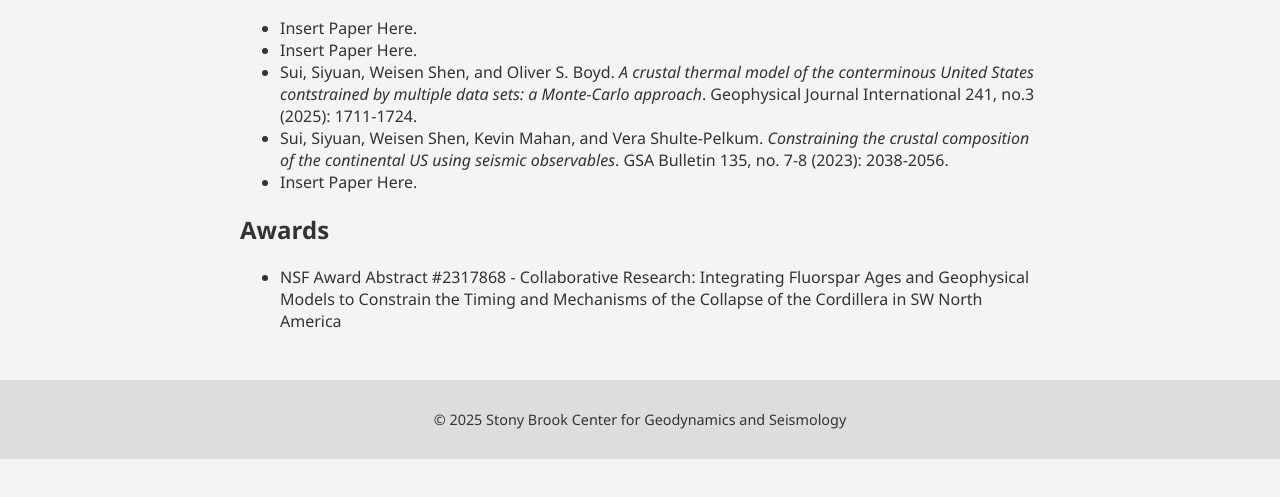
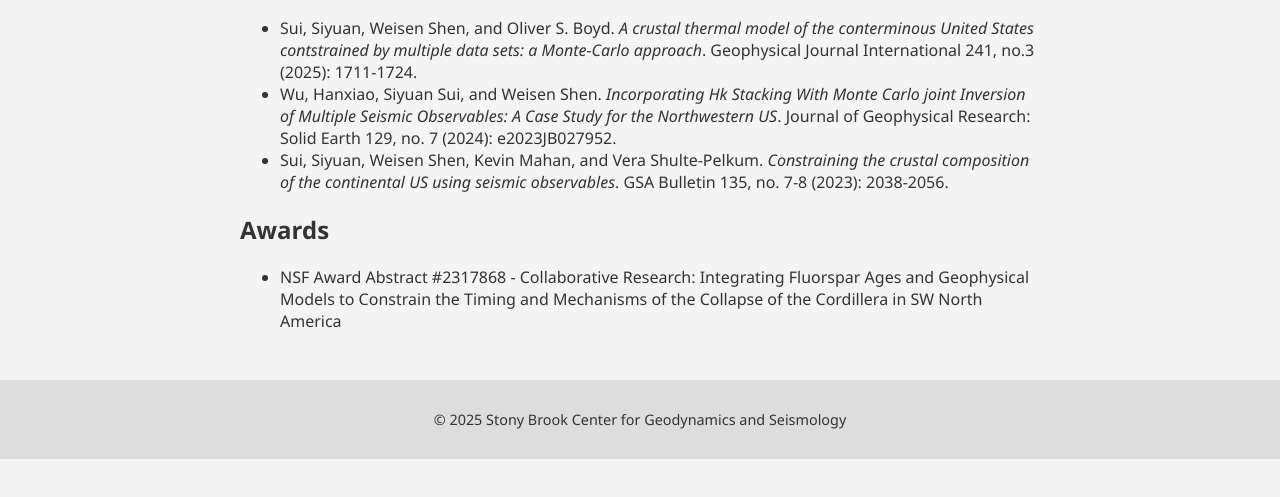
Before and after one commit to agroh02/pages-demo, a plain HTML site: page publications.html in a window 1280 px wide. Shown: the part 265-762 px from the top of the page. Drawn offline with Linux system fonts and the light colour scheme.

Commit message:
Update publications.html

```diff
--- a/publications.html
+++ b/publications.html
@@ -20,11 +20,9 @@
   <main>
     <h2>Publications</h2>
     <ul>
-      <li>Insert Paper Here.</li>
-      <li>Insert Paper Here.</li>
       <li>Sui, Siyuan, Weisen Shen, and Oliver S. Boyd. <em>A crustal thermal model of the conterminous United States contstrained by multiple data sets: a Monte-Carlo approach</em>. Geophysical Journal International 241, no.3 (2025): 1711-1724.</li>
+      <li>Wu, Hanxiao, Siyuan Sui, and Weisen Shen. <em>Incorporating Hk Stacking With Monte Carlo joint Inversion of Multiple Seismic Observables: A Case Study for the Northwestern US</em>. Journal of Geophysical Research: Solid Earth 129, no. 7 (2024): e2023JB027952.</li>
       <li>Sui, Siyuan, Weisen Shen, Kevin Mahan, and Vera Shulte-Pelkum. <em>Constraining the crustal composition of the continental US using seismic observables</em>. GSA Bulletin 135, no. 7-8 (2023): 2038-2056.</li>
-      <li>Insert Paper Here.</li>
     </ul>
      <!-- New Awards Section -->
     <h2>Awards</h2>
```
